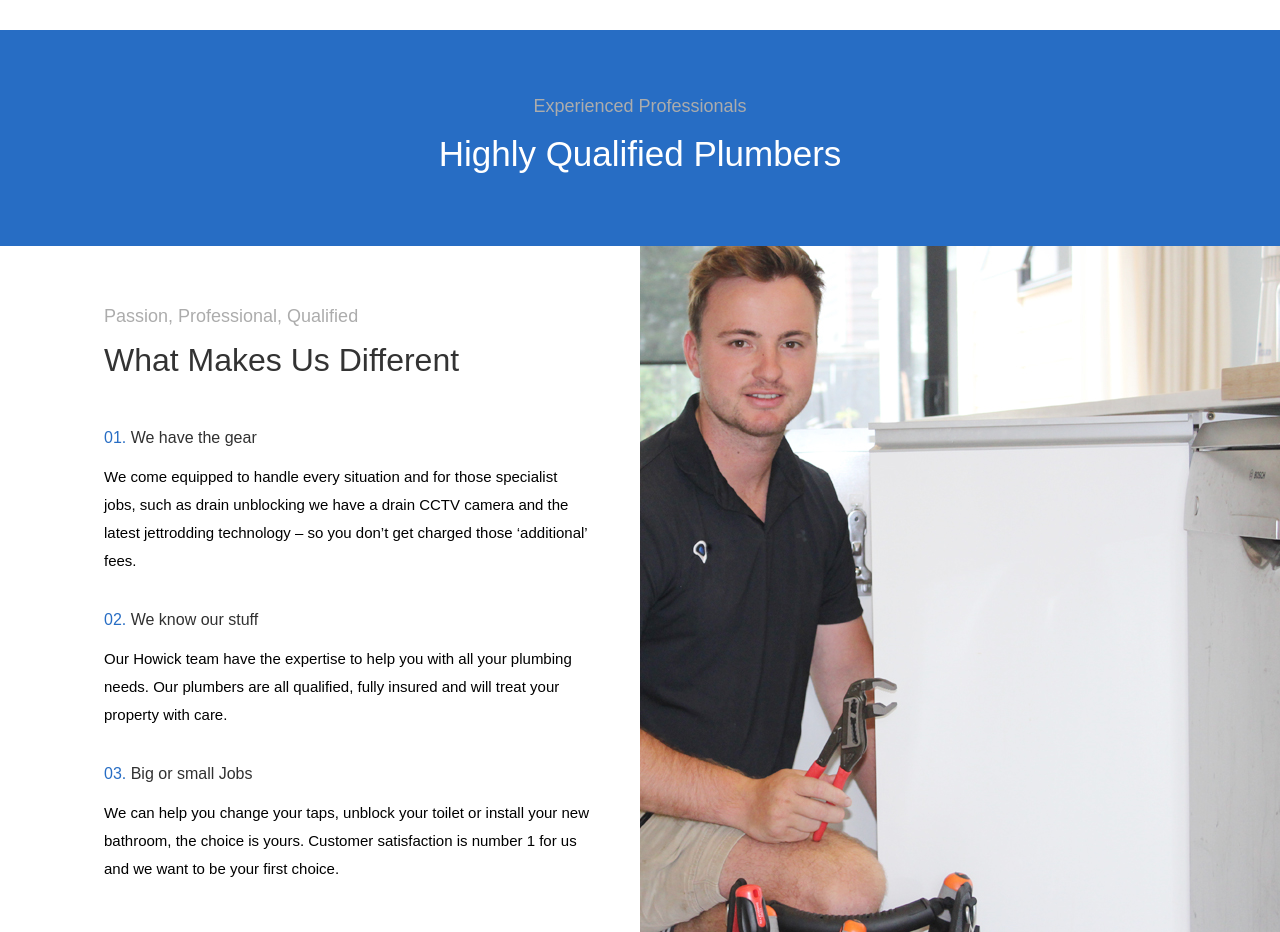
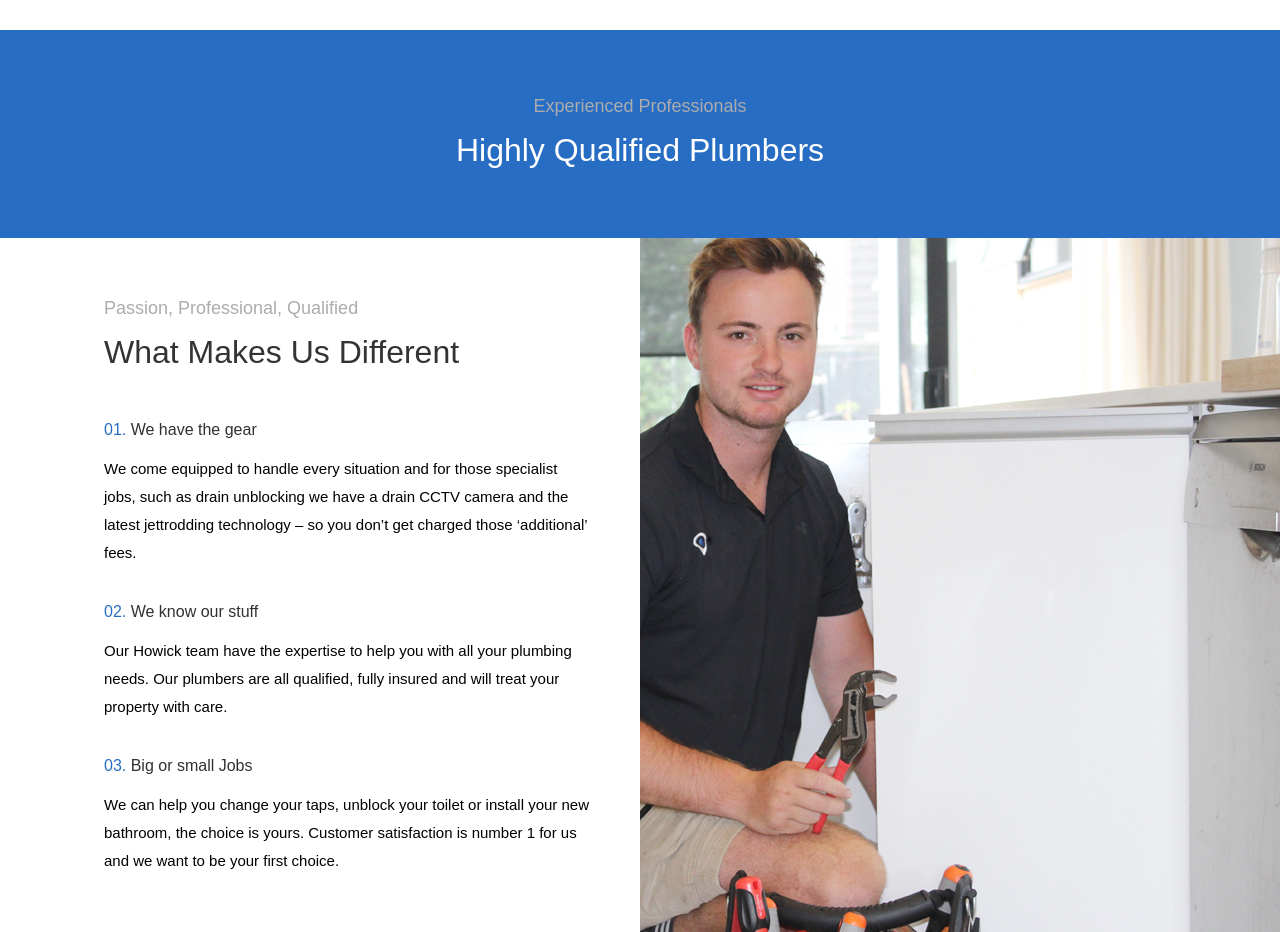
Before and after one commit to dinshogeorge/howick, a plain HTML site: page index.html in a window 1280 px wide. Shown: the part 1780-2712 px from the top of the page. Drawn offline with nearby package versions, Linux system fonts and the light colour scheme; a script that the page names is missing.

Commit message:
Update index.html

```diff
--- a/index.html
+++ b/index.html
@@ -177,7 +177,7 @@
       <div class="w-container">
         <div class="top-title no-margin">
           <p class="sub-title">Experienced Professionals</p>
-          <h1 class="heading-2">Highly Qualified Plumbers</h1>
+          <h2 class="heading-2">Highly Qualified Plumbers</h2>
         </div>
       </div>
     </div>
```
